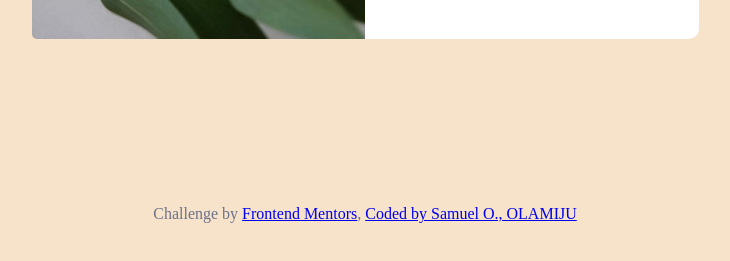
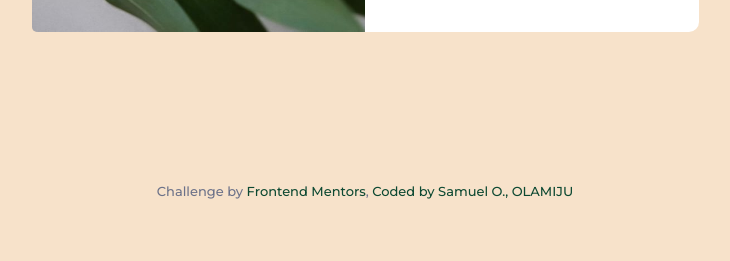
Before and after one commit to samuelOlamiju/Product-Preview-Card-Component---Frontend-Mentors-Challenge, a plain HTML site: page index.html in a window 1280 px wide. Shown: the part 509-770 px from the top of the page, without its empty margins (275-1005 px from the left). Drawn offline with Linux system fonts and the light colour scheme.

Commit message:
Update styles.css

```diff
--- a/styles.css
+++ b/styles.css
@@ -97,6 +97,18 @@ body {
     color: hsl(228, 12%, 48%)
 }
 
+.effect a{
+    text-decoration: none;
+    color: hsl(157, 69%, 17%);
+}
+
+footer {
+    font-size: small;
+    text-align: center;
+    font-family: 'Montserrat', sans-serif;
+    margin-bottom: 2rem;
+}
+
 @media only screen and (min-width:768px){
 .container {
     max-height: 450px;
```
